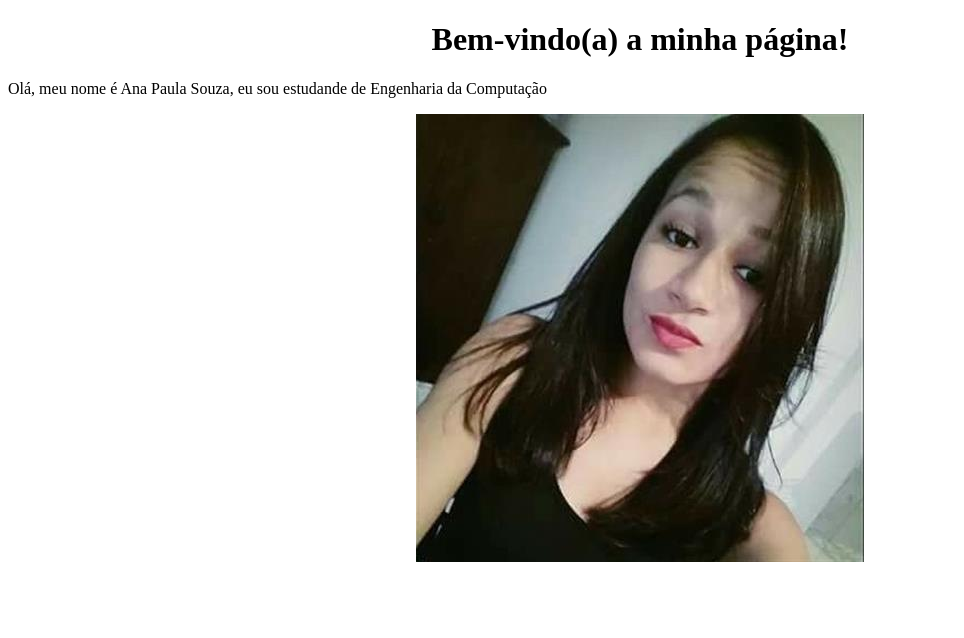
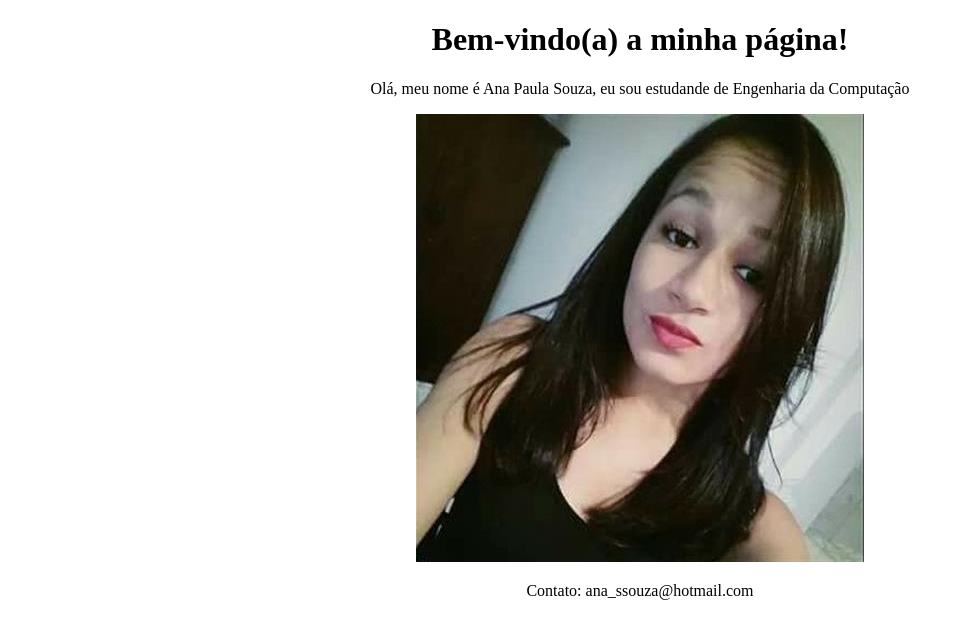
Before and after one commit to AnaPaulaSouza/anapaulasouza.github.io, a plain HTML site: page index.html in a window 1280 px wide. Shown: the whole page, without its empty margins (0-964 px from the left). Drawn offline with Linux system fonts and the light colour scheme.

Commit message:
Contato adicionado

```diff
--- a/index.html
+++ b/index.html
@@ -6,12 +6,15 @@
     </head>
     <body>
         <h1 style="text-align: center;">Bem-vindo(a) a minha página!</h1>
-        <p>Olá, meu nome é Ana Paula Souza, eu sou estudande de Engenharia da Computação</p>
+        <p style="text-align: center;">Olá, meu nome é Ana Paula Souza, eu sou estudande de Engenharia da Computação</p>
+
         <center>
             <a href="https://www.linkedin.com/in/ana-paula-souza-815456104/" target="_blank">
                 <img src="Img/perfil.jpg">
             </a>
         </center>
 
+        <p style="text-align: center;">Contato: ana_ssouza@hotmail.com</p>
+
     </body>
 </html>
```
